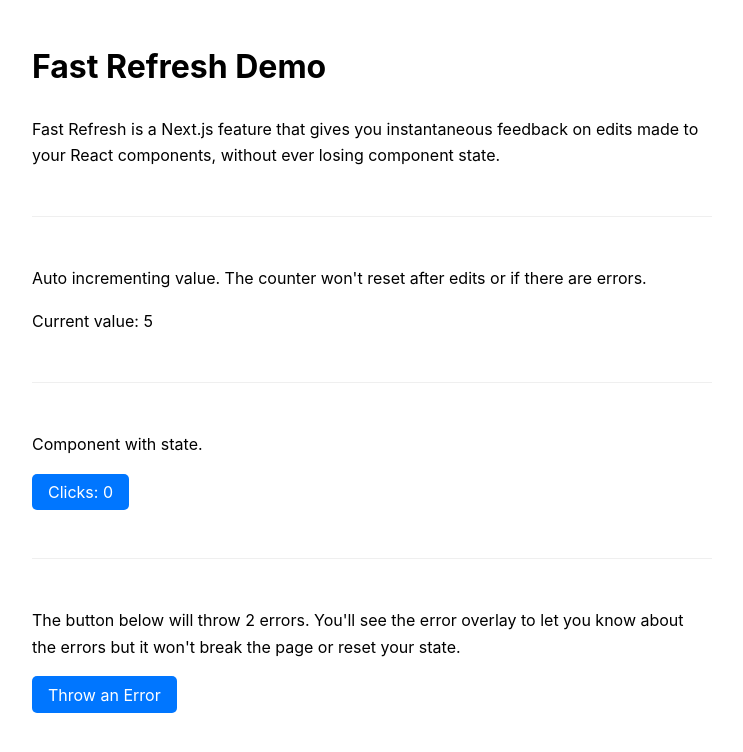
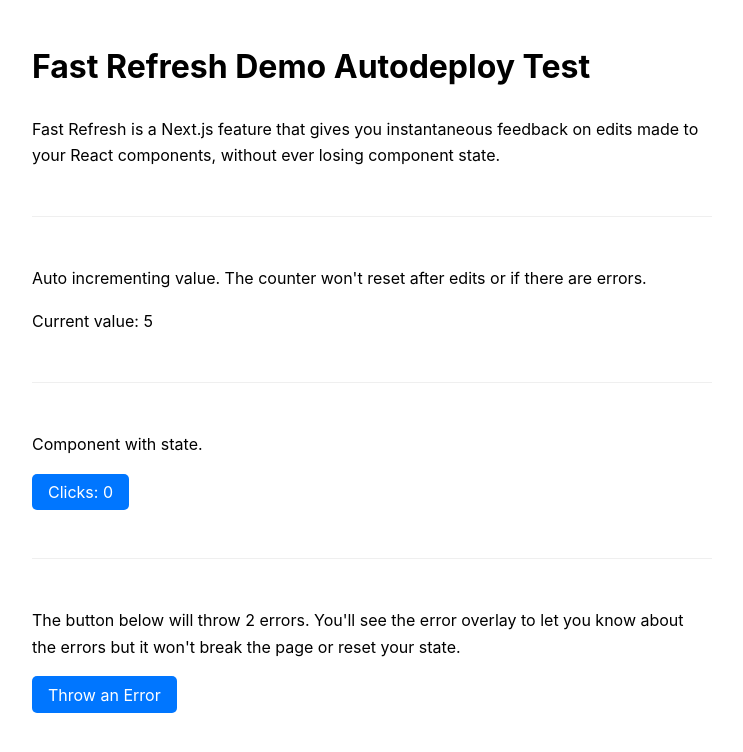
Before and after one commit to knutle/favicon-wrangler, a Next.js app: page / in a window 1280 px wide. Shown: the top 752 px of the page, without its empty margins (268-1011 px from the left). Built offline with nearby package versions, Linux system fonts and the light colour scheme.

Commit message:
autodeploy test commit

```diff
--- a/pages/index.js
+++ b/pages/index.js
@@ -28,7 +28,7 @@
 
   return (
     <main className={styles.main}>
-      <h1>Fast Refresh Demo</h1>
+      <h1>Fast Refresh Demo Autodeploy Test</h1>
       <p>
         Fast Refresh is a Next.js feature that gives you instantaneous feedback
         on edits made to your React components, without ever losing component
```
